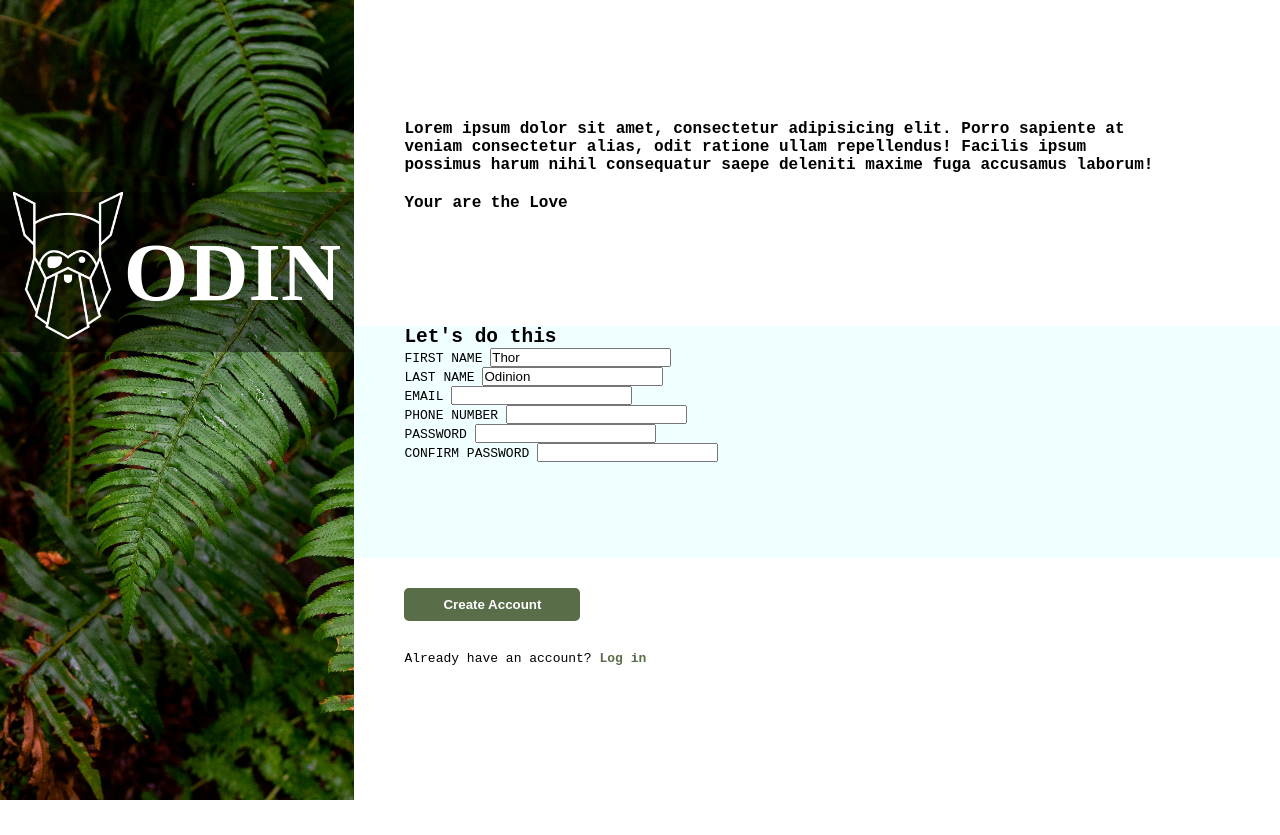
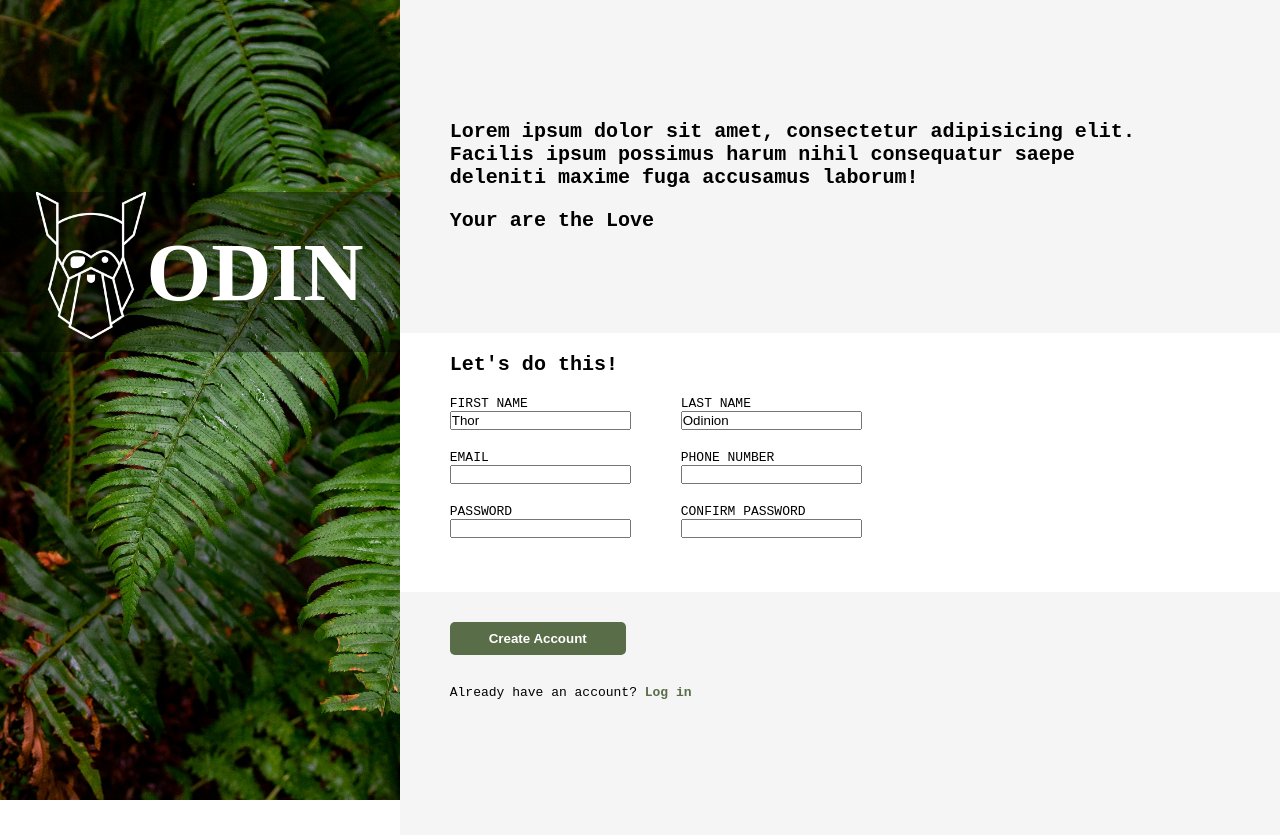
Before and after one commit to higgsboson909/Sign-up-Form, a plain HTML site: page index.html in a window 1280 px wide. Before the commit the page ends 800 px from the top, so only its background shows below. Drawn offline with Linux system fonts and the light colour scheme; a web font is replaced by a local one.

Commit message:
Use flex for styling the form

```diff
--- a/index.html
+++ b/index.html
@@ -19,14 +19,16 @@
     </div>
         <div class="side-page">
             <div class="top-block">
-                <p class="top-text">Lorem ipsum dolor sit amet, consectetur adipisicing elit. Porro sapiente at veniam consectetur alias, odit ratione ullam repellendus! Facilis ipsum possimus harum nihil consequatur saepe deleniti maxime fuga accusamus laborum!</p>
+                <p class="top-text">Lorem ipsum dolor sit amet, consectetur adipisicing elit. Facilis ipsum possimus harum nihil consequatur saepe deleniti maxime fuga accusamus laborum!</p>
                 <p>Your are the Love</p>
             </div>
             <div class="login-block">
-                <form action="./" method="post">
+                <form class="info-form" action="./" method="post">
                 <section>
-                    <h1>Let's do this</h1>
+                    <h1>Let's do this!</h1>
                 </section>
+
+                <div class="username">
                         <p>
                             <label for="first_name">FIRST NAME</label>
                             <input type="text" id="first_name" name="first_name" value="Thor">
@@ -35,7 +37,9 @@
                             <label for="last_name">LAST NAME</label>
                             <input type="text" id="last_name" name="last_name" value="Odinion">
                         </p>
+                </div>
 
+                <div class="user-info">
                     <p>
                     <label for="email">EMAIL</label>
                     <input type="email" name="user_email" id="email">
@@ -45,6 +49,10 @@
                     <input type="text" name="user_contact" id="phone">
 
                     </p>
+                </div>
+
+                <div class="password">
+
                     <p>
                     <label for="password">PASSWORD</label>
                     <input type="password" id="password" name="user_password">
@@ -53,6 +61,9 @@
                     <label for="confirm_password">CONFIRM PASSWORD</label>
                     <input type="password" id="confirm_password" name="user_password">
                     </p>
+
+                </div>
+
                </form>
             </div>
             <div class="bottom-block">
--- a/styles.css
+++ b/styles.css
@@ -22,31 +22,40 @@ img {
 }
 
 .top-block{
+    background-color: whitesmoke;
     padding: 120px 120px 0px 50px;
     font-weight: 700;
     display: flex;
     flex-direction: column;
     font-size: 1.0rem;
-    height: 31%;
+    height: 30vh;
     gap: 0;
 }
 
 .top-text {
     margin-bottom: 20px;
+    font-size: 1.253rem;
+
+}
+.top-block p {
+    font-size: 1.253rem;
 
 }
 
 .login-block{
     padding-left: 50px;
-    background-color: azure;
     height: 35%;
+}
+.login-block section h1 {
+    font-size: 1.253rem;
 }
 
 .bottom-block {
+    background-color: whitesmoke;
     padding: 30px 0 0 50px;
     display: flex;
     flex-direction: column;
-    height: 32%;
+    height: 30vh;
 }
 
 .create-account {
@@ -98,3 +107,24 @@ a {
     text-decoration: none;
 
 }
+
+
+/* for the form */
+.info-form {
+    padding-top: 20px;
+    display: flex;
+    flex-direction: column;
+    justify-content: center;
+    align-items: start;
+    gap: 20px;
+}
+
+.username, .user-info, .password {
+    display: flex;
+    gap: 50px;
+}
+
+.user-info p, .username p, .password p {
+    display: flex;
+    flex-direction: column;
+}
```
Lines whose indentation alone changed are shown as unchanged.
